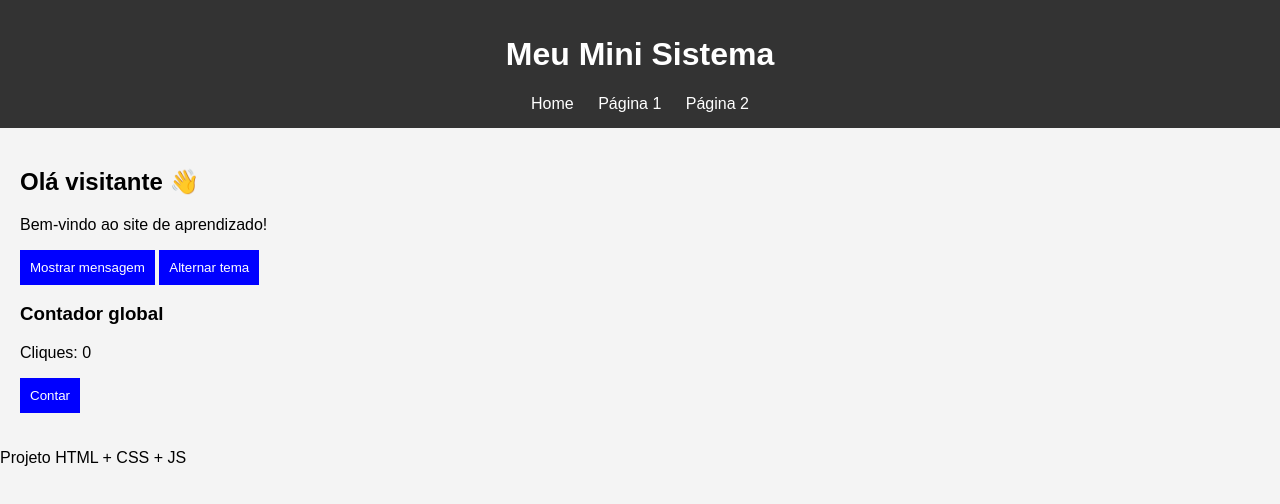
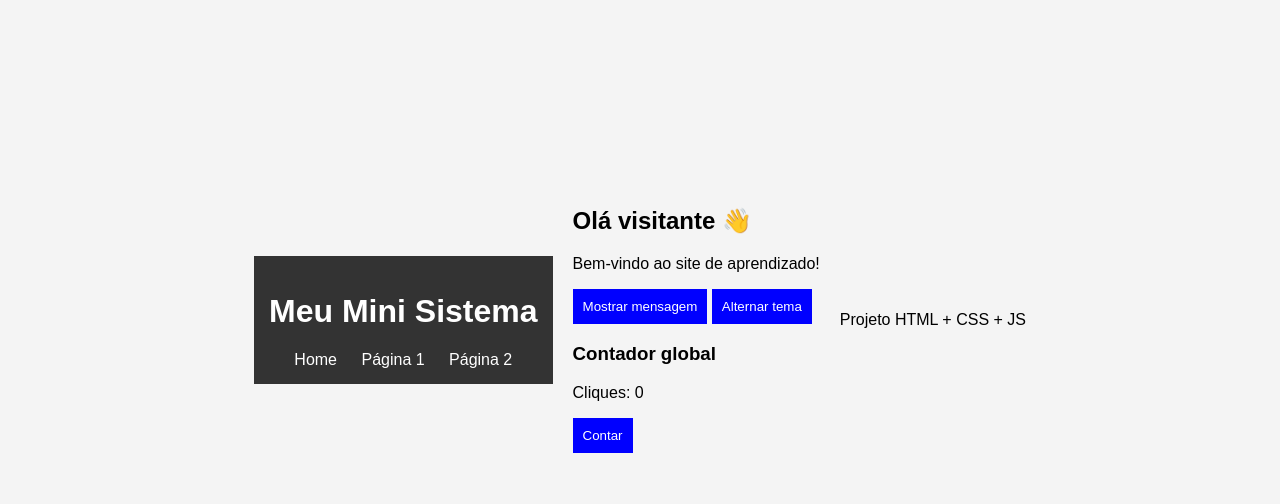
Before and after one commit to kaidou0548/kaidou0548.github.io, a plain HTML site: page index.html in a window 1280 px wide. Drawn offline with Linux system fonts and the light colour scheme.

Commit message:
Update index.html

```diff
--- a/index.html
+++ b/index.html
@@ -7,7 +7,7 @@
 </head>
 <body>
 
-    <main>
+    <main class="conteudo">
         <header>
             <h1>Meu Mini Sistema</h1>
             <nav>
```
